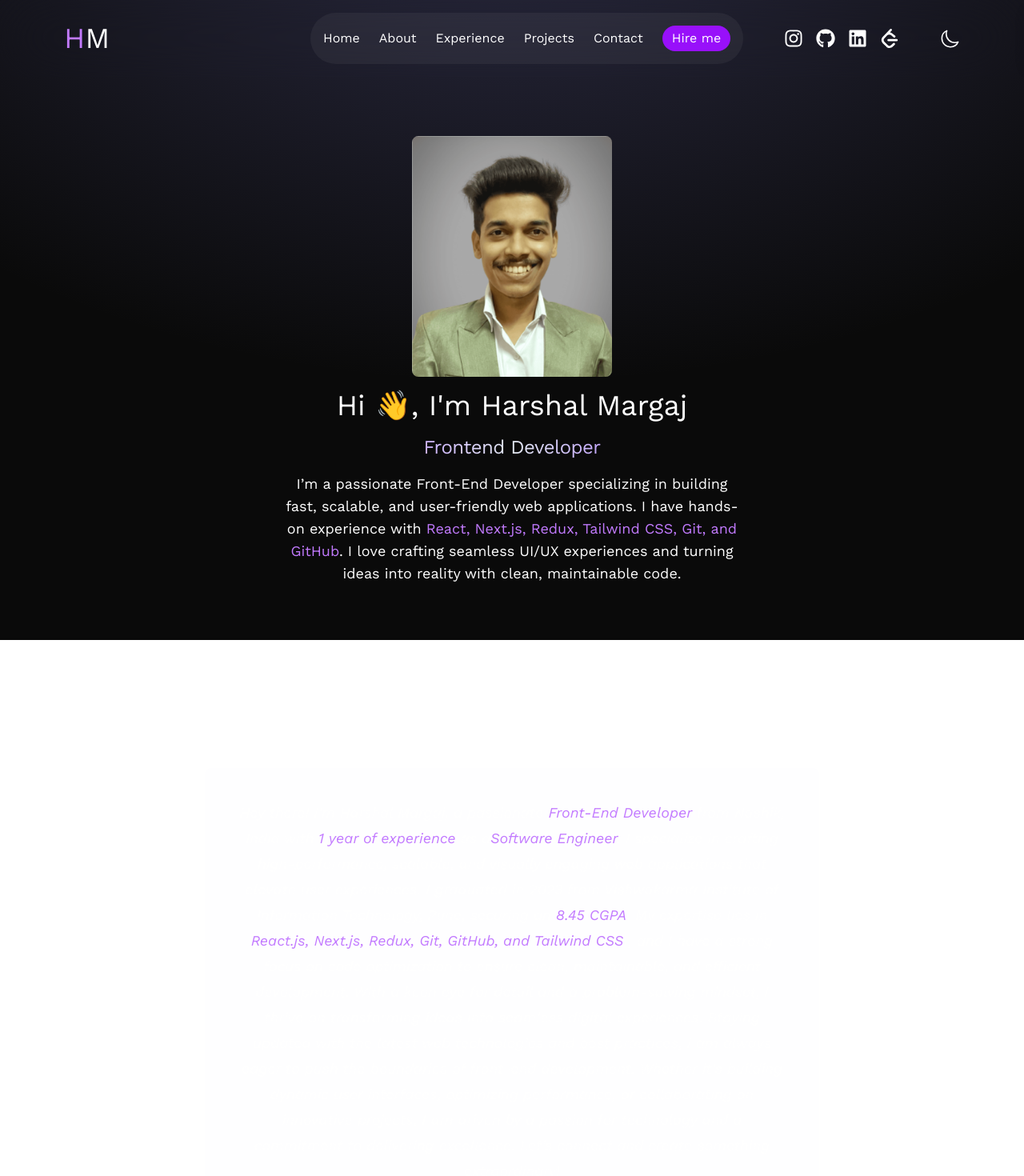
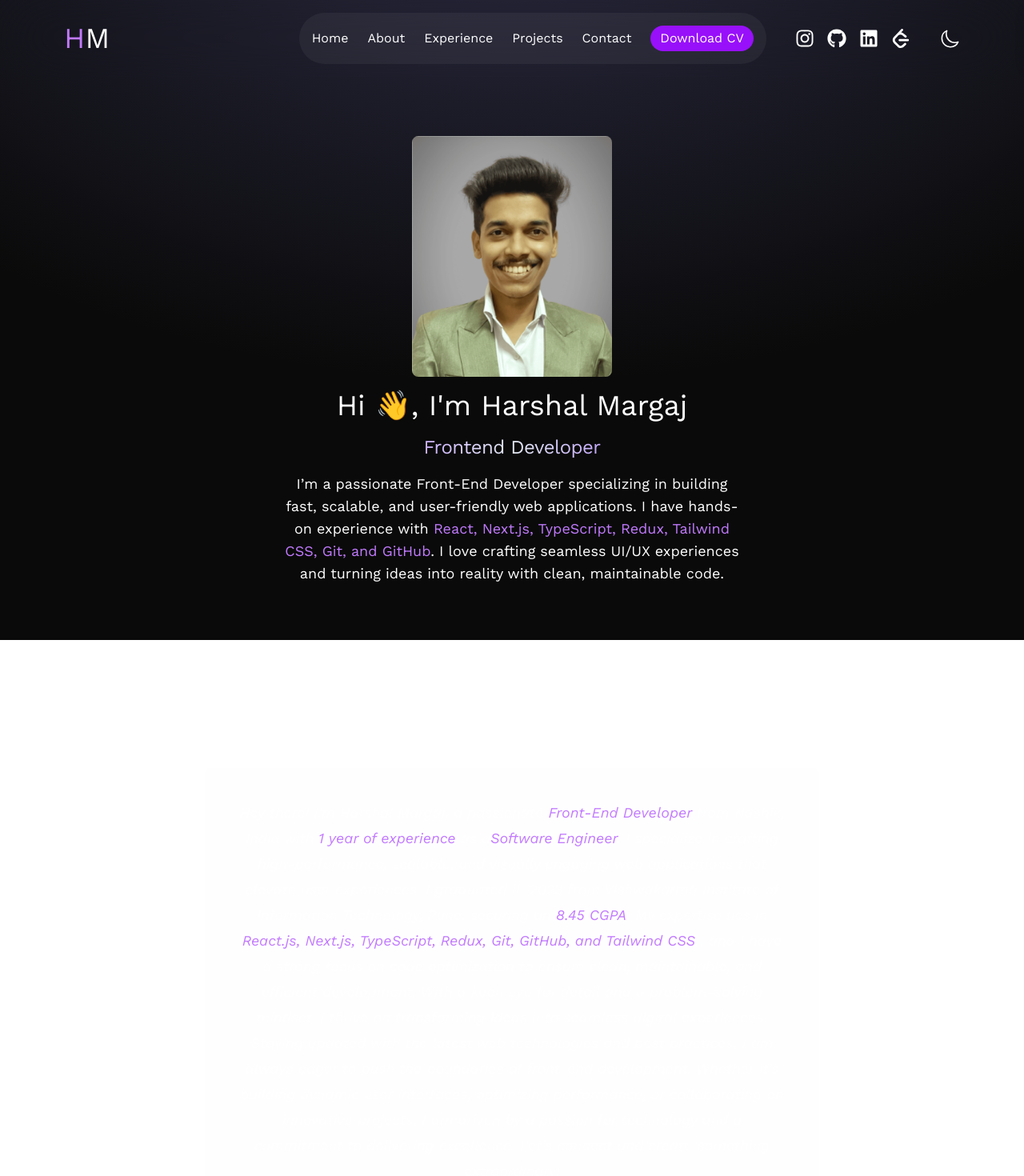
Before and after one commit to HarshalMargaj/my-portfolio, a React (Vite) app: page / in a window 1280 px wide. Shown: the top 1470 px of the page at 80% size. Built offline with nearby package versions, Linux system fonts and the light colour scheme.

Commit message:
update info

```diff
--- a/src/components/About.jsx
+++ b/src/components/About.jsx
@@ -77,7 +77,8 @@ const About = ({ theme }) => {
 							theme ? "text-purple-400" : "text-purple-600"
 						}`}
 					>
-						React.js, Next.js, Redux, Git, GitHub, and Tailwind CSS
+						React.js, Next.js, TypeScript, Redux, Git, GitHub, and
+						Tailwind CSS
 					</span>{" "}
 					, and I have a strong focus on code optimization to ensure
 					clean, maintainable, and efficient development. With a keen
--- a/src/components/Card.jsx
+++ b/src/components/Card.jsx
@@ -7,7 +7,7 @@ const Card = ({ project, theme }) => {
 				theme
 					? "text-white bg-white/5"
 					: "text-purple-950 bg-white shadow-md"
-			} w-[350px]  flex flex-col gap-4 pb-4 rounded-xl`}
+			} w-[450px]  flex flex-col gap-4 pb-4 rounded-xl`}
 		>
 			<div>
 				<img
--- a/src/components/HeroSection.jsx
+++ b/src/components/HeroSection.jsx
@@ -72,7 +72,8 @@ const HeroSection = ({ theme }) => {
 						theme ? "text-purple-400 " : "text-purple-600"
 					} antialiased`}
 				>
-					React, Next.js, Redux, Tailwind CSS, Git, and GitHub
+					React, Next.js, TypeScript, Redux, Tailwind CSS, Git, and
+					GitHub
 				</span>
 				. I love crafting seamless UI/UX experiences and turning ideas
 				into reality with clean, maintainable code.
--- a/src/components/Navbar.jsx
+++ b/src/components/Navbar.jsx
@@ -25,7 +25,7 @@ const Navbar = ({ theme, setTheme }) => {
 		{ id: 3, menu: "Experience", path: "experience" },
 		{ id: 4, menu: "Projects", path: "projects" },
 		{ id: 5, menu: "Contact", path: "contact" },
-		{ id: 6, menu: "Hire me", path: "contact" },
+		{ id: 6, menu: "Download CV", path: "" },
 	];
 
 	const handleTheme = () => {
@@ -68,14 +68,24 @@ const Navbar = ({ theme, setTheme }) => {
 						key={menu.id}
 						onClick={() => handleScroll(menu.path)}
 						className={`cursor-pointer ${
-							menu.menu === "Hire me"
+							menu.menu === "Download CV"
 								? `bg-purple-600 px-3 py-1 rounded-2xl hover:bg-purple-700 shadow-purple-400 ${
 										!theme ? "text-white" : ""
 								  }`
 								: "hover:text-purple-400"
 						}`}
 					>
-						{menu.menu}
+						{menu.menu === "Download CV" ? (
+							<a
+								href="/CV_Harshal_Margaj.pdf"
+								download="CV_Harshal_Margaj.pdf"
+								// className="your-button-styles"
+							>
+								{menu.menu}
+							</a>
+						) : (
+							menu.menu
+						)}
 					</div>
 				))}
 			</div>
--- a/src/data/projects.json
+++ b/src/data/projects.json
@@ -6,7 +6,7 @@
 		"tech_stack": ["React.JS", "Strapi", "Stripe", "Redux", "Tailwind.CSS"],
 		"project_link": "https://shopvistav4.netlify.app/",
 		"project_source_code": "https://github.com/HarshalMargaj/E-Commerce-Application",
-		"project_poster": "/public/assets/E-Commerce.png"
+		"project_poster": "/assets/E-Commerce.png"
 	},
 	{
 		"id": 1,
@@ -20,10 +20,11 @@
 			"Zustand",
 			"Clerk",
 			"Prisma",
-			"Supabase"
+			"Supabase",
+			"Shadcn"
 		],
 		"project_link": "https://taskflow-v3.vercel.app/",
 		"project_source_code": "https://github.com/HarshalMargaj/taskflow",
-		"project_poster": "/public/assets/taskflow.png"
+		"project_poster": "/assets/taskflow.png"
 	}
 ]
```
Also changed, not shown: 1 other file (tests, documents, lock files or other folders).
